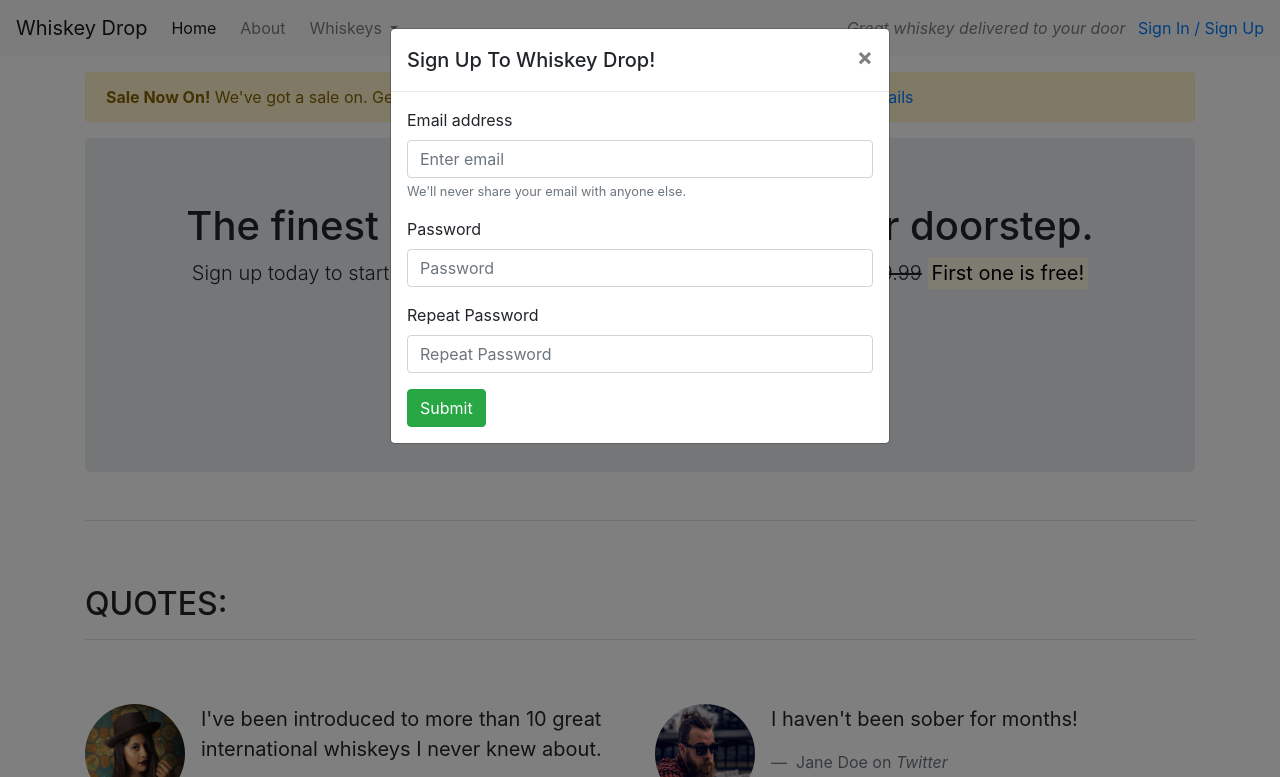
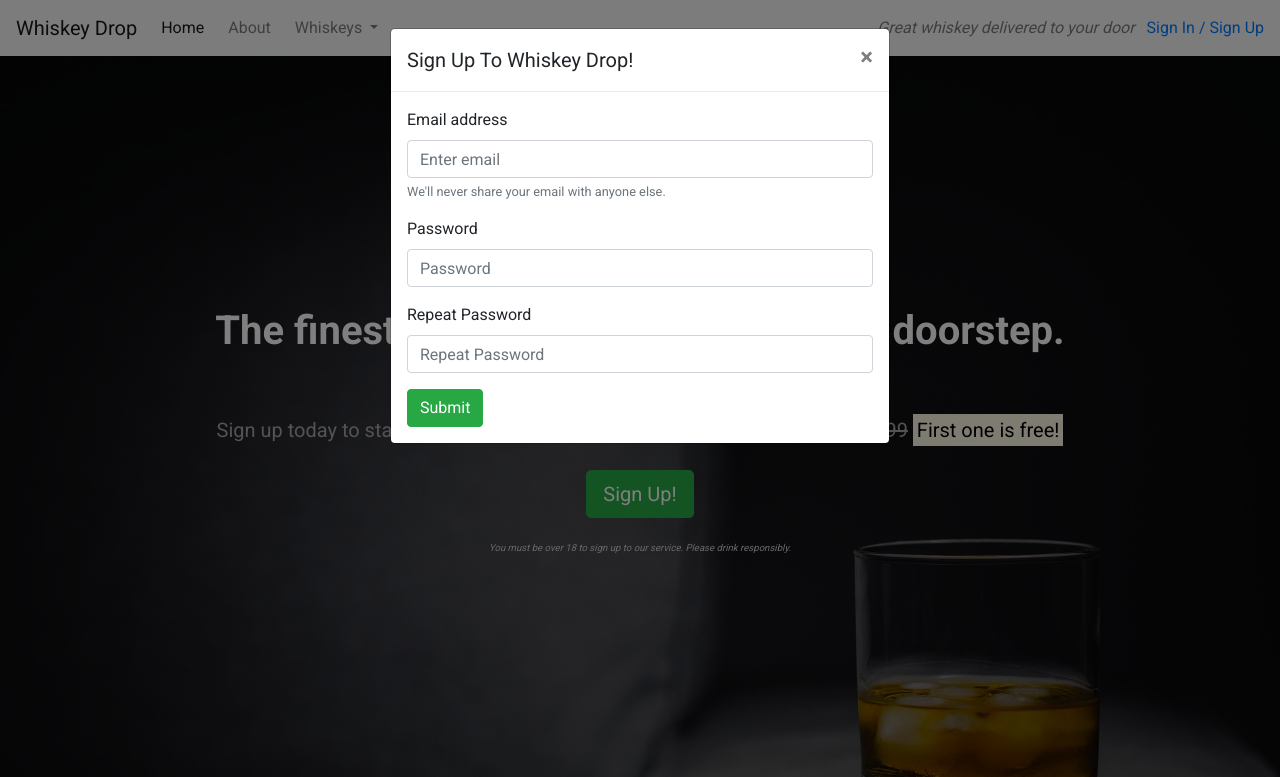
Before and after one commit to MarzenkaS/Bootstrap4, a plain HTML site: page index.html in a window 1280 px wide. Both pictures are taken after a click on the button "Sign Up!". Shown: the top 777 px of the page. Drawn offline with nearby package versions, Linux system fonts and the light colour scheme.

Commit message:
Add CSS style and background image

```diff
--- /dev/null
+++ b/CSS/style.css
@@ -0,0 +1,100 @@
+body {
+    font-family: 'Roboto', sans-serif;
+}
+
+/* Containers */
+
+.alert-container {}
+
+.callout-container {
+    height: 100vh;
+
+    background: url('../images/whiskey-background.jpg') no-repeat center center fixed;
+    -webkit-background-size: cover;
+    -moz-background-size: cover;
+    -o-background-size: cover;
+    background-size: cover;
+
+    display: flex;
+    align-items: center;
+    justify-content: center;
+
+    position: relative;
+}
+
+.opaque-overlay {
+    position: absolute;
+    top: 0;
+    left: 0;
+    height: 100%;
+    width: 100%;
+    background-color: rgba(0, 0, 0, 0.5);
+}
+
+.quotes-container {}
+
+.features-container {}
+
+/* Block dividers */
+
+.block-divider {
+    width: 75px;
+    height: 5px;
+    border: 0;
+    background-color: #444;
+}
+
+.block-divider--orange {
+    background-color: #f05f40;
+}
+
+.block-divider--short {
+    width: 35px;
+}
+
+/* Jumbotron */
+
+.jumbotron {
+    background-color: transparent;
+}
+
+.jumbotron h1 {
+    color: white;
+    font-weight: bold;
+    margin-bottom: 30px;
+    color: white;
+}
+
+.jumbotron .lead {
+    color: #a7a7a7;
+    margin: 25px 0;
+}
+
+.jumbotron small {
+    font-size: 60%;
+    font-style: italic;
+    color: #d0d0d0;
+}
+
+/* Buttons */
+
+.btn--cta {
+    font-weight: bold;
+    border-radius: 23px;
+    width: 160px;
+}
+
+.btn--red {
+    color: white;
+    background-color: #f05f40;
+    border-color: #f05f40;
+}
+
+.btn--red:hover,
+.btn--red:active,
+.btn--red:focus,
+.btn--red:active:focus {
+    background-color: #df4929;
+    border-color: #df4929;
+    color: white;
+}
--- a/index.html
+++ b/index.html
@@ -1,54 +1,34 @@
 <!DOCTYPE html>
 <html lang="en-us">
+
 <head>
-    <meta charset="utf-8" />
-    <meta name="viewport" content="width=device-width, initial-scale=1.0" />
+    <meta charset="utf-8">
+    <meta name="viewport" content="width=device-width, initial-scale=1.0">
     <title>Whiskey Drop | Taste a new whiskey every month</title>
-    <link
-      rel="stylesheet"
-      href="https://maxcdn.bootstrapcdn.com/bootstrap/4.1.3/css/bootstrap.min.css"
-    />
-    <link
-      rel="stylesheet"
-      href="https://use.fontawesome.com/releases/v5.6.1/css/all.css"
-      integrity="sha384-gfdkjb5BdAXd+lj+gudLWI+BXq4IuLW5IT+brZEZsLFm++aCMlF1V92rMkPaX4PP"
-      crossorigin="anonymous"
-    />
+    <link rel="stylesheet" href="https://maxcdn.bootstrapcdn.com/bootstrap/4.1.3/css/bootstrap.min.css">
+    <link rel="stylesheet" href="https://use.fontawesome.com/releases/v5.6.1/css/all.css"
+        integrity="sha384-gfdkjb5BdAXd+lj+gudLWI+BXq4IuLW5IT+brZEZsLFm++aCMlF1V92rMkPaX4PP" crossorigin="anonymous">
+    <link href="https://fonts.googleapis.com/css?family=Roboto:400,700" rel="stylesheet">
+    <link rel="stylesheet" href="css/style.css" type="text/css" />
 </head>
 
 <body>
     <!--Nav-->
     <nav class="navbar navbar-light navbar-expand-sm bg-light">
-      <a href="/" class="navbar-brand"> Whiskey Drop</a>
+        <a href="/" class="navbar-brand">
+            Whiskey Drop</a>
 
-      <button
-        class="navbar-toggler ml-auto"
-        type="button"
-        data-toggle="collapse"
-        data-target="#navbarNavDropdown"
-        aria-controls="navbarNavDropdown"
-        aria-expanded="false"
-        aria-label="Toggle navigation"
-      >
-        <span class="navbar-toggler-icon"></span>
-      </button>
+        <button class="navbar-toggler ml-auto" type="button" data-toggle="collapse" data-target="#navbarNavDropdown"
+            aria-controls="navbarNavDropdown" aria-expanded="false" aria-label="Toggle navigation">
+            <span class="navbar-toggler-icon"></span></button>
 
         <div class="collapse navbar-collapse" id="navbarNavDropdown">
             <ul class="navbar-nav mr-auto">
-          <li class="active nav-item mr-2">
-            <a class="nav-link" href="/">Home</a>
-          </li>
+                <li class="active nav-item mr-2"><a class="nav-link" href="/">Home</a></li>
                 <li class="nav-item mr-2"><a class="nav-link" href="">About</a></li>
                 <li class="nav-item dropdown">
-            <a
-              class="nav-link dropdown-toggle"
-              href="#"
-              id="navbarDropdownMenuLink"
-              role="button"
-              data-toggle="dropdown"
-              aria-haspopup="true"
-              aria-expanded="false"
-            >
+                    <a class="nav-link dropdown-toggle" href="#" id="navbarDropdownMenuLink" role="button"
+                        data-toggle="dropdown" aria-haspopup="true" aria-expanded="false">
                         Whiskeys
                     </a>
                     <div class="dropdown-menu" aria-labelledby="navbarDropdownMenuLink">
@@ -59,62 +39,49 @@
                     </div>
                 </li>
 
-          <li class="nav-item mr-2 d-block d-sm-none">
-            <a class="nav-link" href="">Sign In / Sign Up</a>
-          </li>
+                <li class="nav-item mr-2 d-block d-sm-none"><a class="nav-link" href="">Sign In / Sign Up</a></li>
             </ul>
         </div>
         <div class="d-none d-md-block">
-        <p class="navbar-text my-auto mr-2">
-          <i>Great whiskey delivered to your door</i>
-        </p>
+            <p class="navbar-text my-auto mr-2"><i>Great whiskey delivered to your door</i></p>
             <a href="/login">Sign In / Sign Up</a>
         </div>
         <!--</div>-->
     </nav>
-    <article class="container mt-3">
-      <div class="row d-none d-sm-block">
+    <!--<div class="container alert-container">-->
+    <!--    <div class="row d-none d-sm-block">-->
+    <!--        <div class="col-12">-->
+    <!--            <div class="alert alert-warning">-->
+    <!--                <strong>Sale Now On!</strong> We've got a sale on. Get a 12 month subscription for the price of 6! <a href="">See here for more details</a>-->
+    <!--            </div>-->
+    <!--        </div>-->
+    <!--    </div>-->
+    <!--</div>-->
+    <div class="container-fluid callout-container">
+        <!-- Callout -->
+        <div class="opaque-overlay">&nbsp;</div>
+        <div class="row">
             <div class="col-12">
-          <div class="alert alert-warning">
-            <strong>Sale Now On!</strong> We've got a sale on. Get a 12 month
-            subscription for the price of 6!
-            <a href="">See here for more details</a>
+                <section class="callout jumbotron text-center">
+                    <h1 class="jumbotron-header">The finest whiskeys delivered to your doorstep.</h1>
+                    <hr class="block-divider block-divider--orange">
+                    <p class="lead">Sign up today to start receiving the world's best whiskeys every month.
+                        <s class="d-none d-sm-inline">€19.99</s>
+                        <span class="d-inline d-sm-none"><br></span>
+                        <strong><mark>First one is free!</mark></strong>
+                    </p>
+                    <p><button class="btn btn-lg btn-success" data-toggle="modal" data-target="#signUpModal">Sign
+                            Up!</button></p>
+                    <p class="text-muted"><small>You must be over 18 to sign up to our service. Please drink
+                            responsibly.</small></p>
+                </section>
             </div>
         </div>
     </div>
-      <!-- Callout -->
-      <div class="row">
-        <div class="col-12">
-          <section class="callout jumbotron text-center">
-            <h1>The finest whiskeys delivered to your doorstep.</h1>
-            <p class="lead">
-              Sign up today to start receiving the world's best whiskeys every
-              month.
-              <s class="d-none d-sm-inline">€19.99</s>
-              <span class="d-inline d-sm-none"><br /></span>
-              <strong><mark>First one is free!</mark></strong>
-            </p>
-            <p>
-              <button
-                class="btn btn-lg btn-success"
-                data-toggle="modal"
-                data-target="#signUpModal"
-              >
-                Sign Up!
-              </button>
-            </p>
-            <p class="text-muted">
-              <small
-                >You must be over 18 to sign up to our service. Please drink
-                responsibly.</small
-              >
-            </p>
-          </section>
-        </div>
-      </div>
     <!-- /.callout -->
-      <hr />
+
     <!-- Quotes -->
+    <div class="container quotes-container">
         <section class="quotes">
             <div class="row">
                 <div class="col-12 my-5">
@@ -126,21 +93,13 @@
                 <div class="col-12 col-md-6">
                     <div class="media">
                         <div class="d-none d-sm-block">
-                <img
-                  src="images/girl-image.png"
-                  class="rounded-circle mr-3"
-                  height="100"
-                  width="100"
-                />
+                            <img src="images/girl-image.png" class="rounded-circle mr-3" height=100 width=100>
                         </div>
                         <div class="media-body">
                             <blockquote class="blockquote">
-                  <p>
-                    I've been introduced to more than 10 great international
-                    whiskeys I never knew about.
+                                <p>I've been introduced to more than 10 great international whiskeys I never knew about.
                                 </p>
-                  <footer class="blockquote-footer">
-                    Jane Doe on <cite title="Twitter">Twitter</cite>
+                                <footer class="blockquote-footer">Jane Doe on <cite title="Twitter">Twitter</cite>
                                 </footer>
                             </blockquote>
                         </div>
@@ -149,18 +108,12 @@
                 <div class="col-12 col-md-6">
                     <div class="media">
                         <div class="d-none d-sm-block">
-                <img
-                  src="images/guy-image.png"
-                  class="rounded-circle mr-3"
-                  height="100"
-                  width="100"
-                />
+                            <img src="images/guy-image.png" class="rounded-circle mr-3" height=100 width=100>
                         </div>
                         <div class="media-body">
                             <blockquote class="blockquote">
                                 <p>I haven't been sober for months!</p>
-                  <footer class="blockquote-footer">
-                    Jane Doe on <cite title="Twitter">Twitter</cite>
+                                <footer class="blockquote-footer">Jane Doe on <cite title="Twitter">Twitter</cite>
                                 </footer>
                             </blockquote>
                         </div>
@@ -168,9 +121,11 @@
                 </div>
             </div>
         </section>
+    </div>
     <!-- /.quotes -->
-      <hr />
+
     <!-- Features -->
+    <div class="features-container">
         <section class="features">
             <div class="row">
                 <div class="col-12 my-5">
@@ -181,63 +136,43 @@
             <div class="row">
                 <div class="col-12 col-md-6 col-lg-4">
                     <div class="feature">
-              <h3>
-                <i class="fas fa-gift d-none d-sm-inline"></i> Feature 1
-                <span class="badge badge-success">New!</span>
-              </h3>
-              <p>
-                Lorem ipsum dolor sit amet, consectetur adipiscing elit, sed do
-                eiusmod tempor incididunt ut labore et dolore magna aliqua. Ut
-                enim ad minim veniam, quis nostrud exercitation ullamco laboris
-                nisi ut aliquip ex ea commodo consequat.
-              </p>
+                        <h3><i class="fas fa-gift d-none d-sm-inline"></i> Feature 1 <span
+                                class="badge badge-success">New!</span></h3>
+                        <p>Lorem ipsum dolor sit amet, consectetur adipiscing elit, sed do eiusmod tempor incididunt ut
+                            labore et dolore magna aliqua. Ut enim ad minim veniam, quis nostrud exercitation ullamco
+                            laboris nisi ut aliquip ex ea commodo consequat.</p>
                         <p><a class="btn btn-sm btn-light" href="">Read More</a></p>
                     </div>
                 </div>
                 <div class="col-12 col-md-6 col-lg-4">
                     <div class="feature">
-              <h3>
-                <i class="fas fa-credit-card d-none d-sm-inline"></i> Feature 2
-              </h3>
-              <p>
-                Lorem ipsum dolor sit amet, consectetur adipiscing elit, sed do
-                eiusmod tempor incididunt ut labore et dolore magna aliqua. Ut
-                enim ad minim veniam, quis nostrud exercitation ullamco laboris
-                nisi ut aliquip ex ea commodo consequat.
-              </p>
+                        <h3><i class="fas fa-credit-card d-none d-sm-inline"></i> Feature 2</h3>
+                        <p>Lorem ipsum dolor sit amet, consectetur adipiscing elit, sed do eiusmod tempor incididunt ut
+                            labore et dolore magna aliqua. Ut enim ad minim veniam, quis nostrud exercitation ullamco
+                            laboris nisi ut aliquip ex ea commodo consequat.</p>
                         <p><a class="btn btn-sm btn-light" href="">Read More</a></p>
                     </div>
                 </div>
                 <div class="col-12 d-md-none d-lg-block col-lg-4">
                     <div class="feature">
-              <h3>
-                <i class="fas fa-times-circle d-none d-sm-inline"></i> Feature 3
-              </h3>
-              <p>
-                Lorem ipsum dolor sit amet, consectetur adipiscing elit, sed do
-                eiusmod tempor incididunt ut labore et dolore magna aliqua. Ut
-                enim ad minim veniam, quis nostrud exercitation ullamco laboris
-                nisi ut aliquip ex ea commodo consequat.
-              </p>
+                        <h3><i class="fas fa-times-circle d-none d-sm-inline"></i> Feature 3</h3>
+                        <p>Lorem ipsum dolor sit amet, consectetur adipiscing elit, sed do eiusmod tempor incididunt ut
+                            labore et dolore magna aliqua. Ut enim ad minim veniam, quis nostrud exercitation ullamco
+                            laboris nisi ut aliquip ex ea commodo consequat.</p>
                         <p><a class="btn btn-sm btn-light" href="">Read More</a></p>
                     </div>
                 </div>
             </div>
         </section>
+    </div>
     <!-- /.features -->
-    </article>
 
     <div class="modal" tabindex="-1" role="dialog" id="signUpModal">
         <div class="modal-dialog" role="document">
             <div class="modal-content">
                 <div class="modal-header">
                     <h5 class="modal-title">Sign Up To Whiskey Drop!</h5>
-            <button
-              type="button"
-              class="close"
-              data-dismiss="modal"
-              aria-label="Close"
-            >
+                    <button type="button" class="close" data-dismiss="modal" aria-label="Close">
                         <span aria-hidden="true">&times;</span>
                     </button>
                 </div>
@@ -245,34 +180,19 @@
                     <form>
                         <div class="form-group">
                             <label for="exampleInputEmail1">Email address</label>
-                <input
-                  type="email"
-                  class="form-control"
-                  id="exampleInputEmail1"
-                  aria-describedby="emailHelp"
-                  placeholder="Enter email"
-                />
-                <small id="emailHelp" class="form-text text-muted"
-                  >We'll never share your email with anyone else.</small
-                >
+                            <input type="email" class="form-control" id="exampleInputEmail1"
+                                aria-describedby="emailHelp" placeholder="Enter email">
+                            <small id="emailHelp" class="form-text text-muted">We'll never share your email with anyone
+                                else.</small>
                         </div>
                         <div class="form-group">
                             <label for="password">Password</label>
-                <input
-                  type="password"
-                  class="form-control"
-                  id="password"
-                  placeholder="Password"
-                />
+                            <input type="password" class="form-control" id="password" placeholder="Password">
                         </div>
                         <div class="form-group">
                             <label for="repeatPassword">Repeat Password</label>
-                <input
-                  type="password"
-                  class="form-control"
-                  id="repeatPassword"
-                  placeholder="Repeat Password"
-                />
+                            <input type="password" class="form-control" id="repeatPassword"
+                                placeholder="Repeat Password">
                         </div>
                         <button type="submit" class="btn btn-success">Submit</button>
                     </form>
@@ -281,20 +201,15 @@
         </div>
     </div>
 
-    <script
-      src="https://code.jquery.com/jquery-3.3.1.slim.min.js"
+    <script src="https://code.jquery.com/jquery-3.3.1.slim.min.js"
         integrity="sha384-q8i/X+965DzO0rT7abK41JStQIAqVgRVzpbzo5smXKp4YfRvH+8abtTE1Pi6jizo"
-      crossorigin="anonymous"
-    ></script>
-    <script
-      src="https://cdnjs.cloudflare.com/ajax/libs/popper.js/1.14.3/umd/popper.min.js"
+        crossorigin="anonymous"></script>
+    <script src="https://cdnjs.cloudflare.com/ajax/libs/popper.js/1.14.3/umd/popper.min.js"
         integrity="sha384-ZMP7rVo3mIykV+2+9J3UJ46jBk0WLaUAdn689aCwoqbBJiSnjAK/l8WvCWPIPm49"
-      crossorigin="anonymous"
-    ></script>
-    <script
-      src="https://stackpath.bootstrapcdn.com/bootstrap/4.1.3/js/bootstrap.min.js"
+        crossorigin="anonymous"></script>
+    <script src="https://stackpath.bootstrapcdn.com/bootstrap/4.1.3/js/bootstrap.min.js"
         integrity="sha384-ChfqqxuZUCnJSK3+MXmPNIyE6ZbWh2IMqE241rYiqJxyMiZ6OW/JmZQ5stwEULTy"
-      crossorigin="anonymous"
-    ></script>
+        crossorigin="anonymous"></script>
 </body>
+
 </html>
```
Also changed, not shown: images/whiskey-background.jpg (added). Lines whose indentation alone changed are shown as unchanged.
